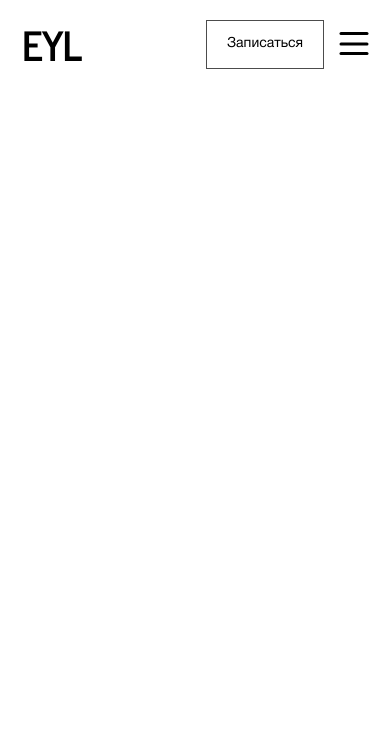
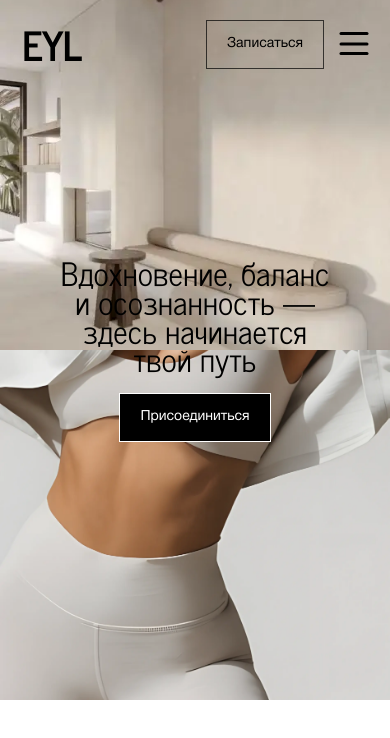
Before and after one commit to shangareevr/eyl, a website: page app/src/pug/index.pug in a window 390 px wide. Drawn offline with nearby package versions, Linux system fonts and the light colour scheme; files that its build step writes are made by us from their sources; files whose address does not match are found by name; a web font is replaced by a local one.

Commit message:
feat: add start section

```diff
--- /dev/null
+++ b/app/src/pug/common/start.pug
@@ -0,0 +1,8 @@
+section.start
+  .start__wrapper
+    .start__images
+      img.start__image.start__image-left(src="./assets/images/e0d0d7aabccf9969d29f72de362e225c.webp", alt="")
+      img.start__image.start__image-right(src="./assets/images/50cb98a2f51c68a3a825adde09b02d21.webp", alt="")
+    .start__content
+      h1 Вдохновение, баланс и осознанность —<br> здесь начинается твой путь
+      a(href="#modal") Присоединиться
--- a/app/src/pug/index.pug
+++ b/app/src/pug/index.pug
@@ -1,2 +1,3 @@
 extends common/layout
 block content
+  include common/start
--- /dev/null
+++ b/app/src/scss/includes/_start.scss
@@ -0,0 +1,83 @@
+.start{
+  &__wrapper{
+    height: 45rem;
+    position: relative;
+    display: flex;
+    flex-direction: column;
+    justify-content: center;
+    align-items:center;
+  }
+  &__images{
+    display: flex;
+    height: 100%;
+    position: absolute;
+    top: 0;
+    left: 0;
+    width: 100%;
+    z-index: -1;
+    img{
+      width: 50%;
+      height: 100%;
+      object-fit: cover;
+    }
+  }
+  &__content{
+    display: flex;
+    flex-direction: column;
+    align-items:center;
+    gap: 2.89rem;
+    margin-top: 4.61111rem;
+    h1{
+      font-family: var(--fontSecondary);
+      font-size: 3.8889rem;
+      line-height: 0.9em;
+      font-weight: 400;
+      text-align: center;
+    }
+    a{
+      padding: 0.8333rem 1.111rem;
+      font-size: 0.8889rem;
+      line-height: 1.2em;
+      color:var(--colorWhite);
+      background:var(--colorMain);
+      border:1px solid var(--colorWhite);
+    }
+  }
+  @media(max-width:1000px){
+    &__content{
+      gap: 20px;
+      margin-top: 0;
+      h1{
+        font-size: 42px;
+      }
+      a{
+        font-size: 14px;
+      }
+    }
+  }
+  @media(max-width:800px){
+    &__content{
+      h1{
+        font-size: 38px;
+      }
+    }
+  }
+  @media(max-width:600px){
+    &__wrapper{
+      height: 700px;
+    }
+    &__images{
+      flex-direction: column;
+      img{
+        width: 100%;
+        height: 50%;
+      }
+    }
+    &__content{
+      max-width: 285px;
+      h1{
+        font-size: 32px;
+      }
+    }
+  }
+}
--- a/app/src/scss/main.scss
+++ b/app/src/scss/main.scss
@@ -3,3 +3,4 @@
 @import './includes/root';
 @import './includes/style';
 @import './includes/header';
+@import './includes/start';
```
Also changed, not shown: app/assets/css/styles.min.css, app/assets/images/50cb98a2f51c68a3a825adde09b02d21.webp (added), app/assets/images/e0d0d7aabccf9969d29f72de362e225c.webp (added), app/index.html.
